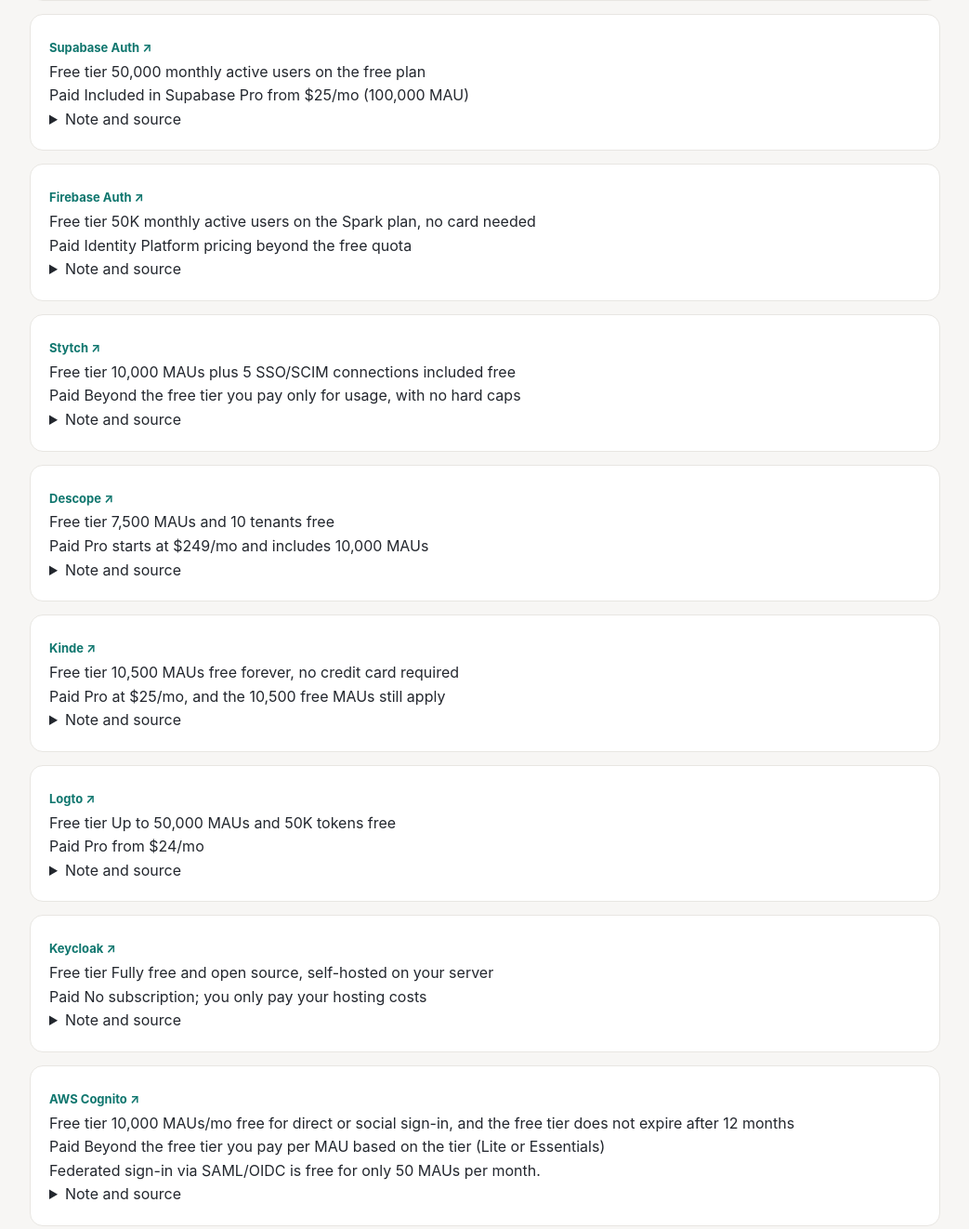
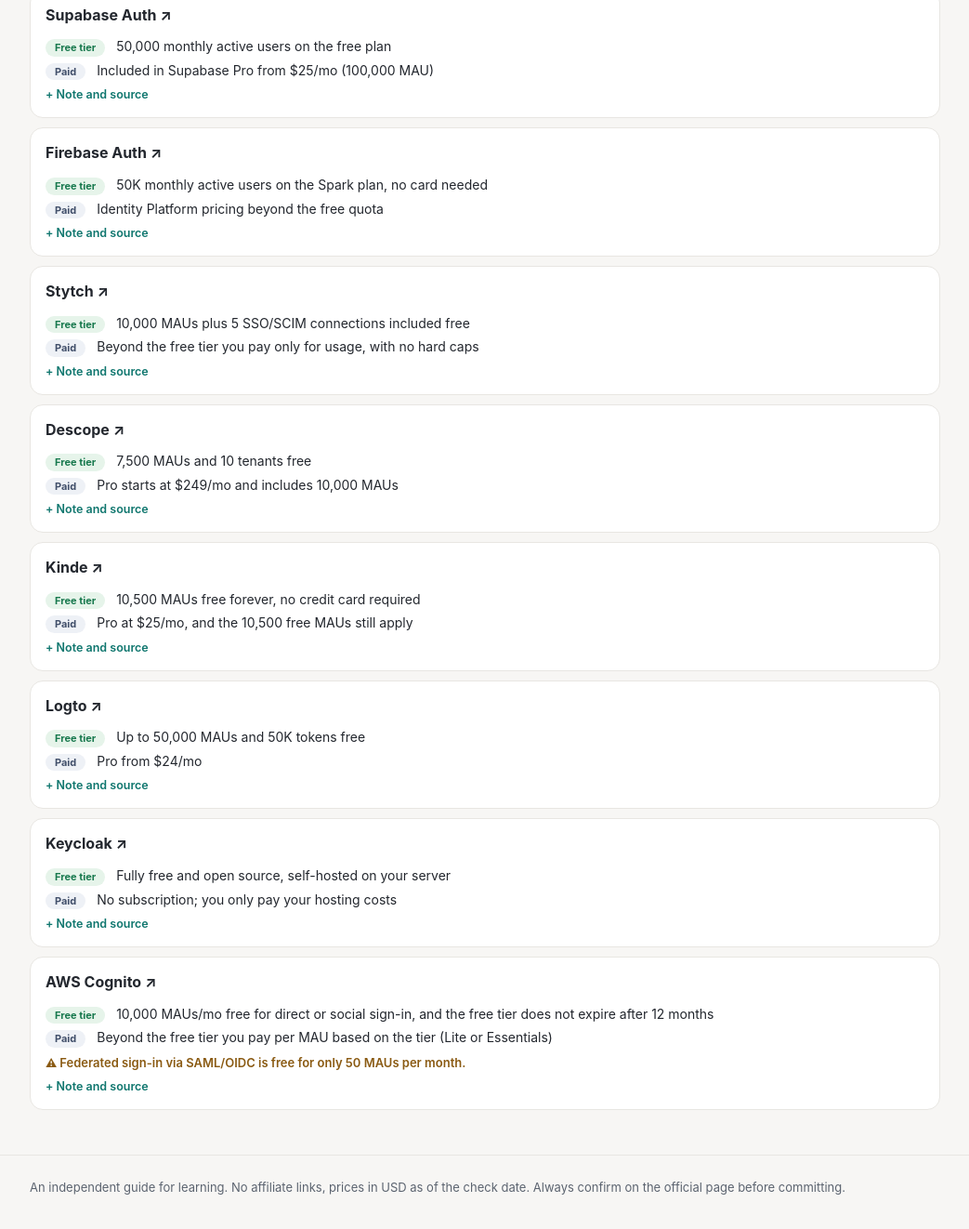
Before and after one commit to HazemYT55/Dev-Guide, a plain HTML site: page auth.html in a window 1280 px wide. Shown: the part 684-2006 px from the top of the page at 93% size, without its empty margins (118-1161 px from the left). Drawn offline with Linux system fonts and the light colour scheme.

Commit message:
Refactor CSS styles for entries and add new tags
Updated padding and margin for entry and note styles. Added new styles for tags and warning lines.

```diff
--- a/assets/css/style.css
+++ b/assets/css/style.css
@@ -96,21 +96,51 @@ body {
   background: var(--card);
   border: 1px solid var(--line);
   border-radius: var(--radius);
-  padding: 20px;
-  margin-bottom: 14px;
+  padding: 14px 16px;
+  margin-bottom: 10px;
 }
 
 .entry-head { display: flex; justify-content: space-between; align-items: baseline; gap: 12px; flex-wrap: wrap; }
-.entry-head h3 { font-size: 18px; }
-.entry-head a { color: var(--accent); text-decoration: none; font-size: 13px; white-space: nowrap; }
-.entry-head a:hover { text-decoration: underline; }
+.entry-head h3 { font-size: 16px; margin-bottom: 6px; }
+.entry-head h3 a { color: var(--ink); text-decoration: none; }
+.entry-head h3 a:hover { color: var(--accent); text-decoration: underline; }
 
-.kv { display: grid; grid-template-columns: 130px 1fr; gap: 6px 14px; margin-top: 12px; font-size: 14px; }
-.kv dt { color: var(--ink-2); font-weight: 600; }
-.kv dd { color: var(--ink); }
+.rowline { font-size: 14px; margin: 4px 0; line-height: 1.5; }
+
+.tag {
+  display: inline-block;
+  font-size: 11px;
+  font-weight: 700;
+  border-radius: 999px;
+  padding: 1px 10px;
+  margin-inline-end: 8px;
+  white-space: nowrap;
+}
+.tag-free { background: #e6f4ea; color: #18794e; }
+.tag-paid { background: #eef1f6; color: #42506b; }
+
+.warnline {
+  margin: 6px 0 0;
+  font-size: 13px;
+  font-weight: 600;
+  color: var(--warn-ink);
+}
+.warnline::before { content: '\26A0\FE0E  '; font-size: 12px; }
+
+.more { margin-top: 6px; }
+.more summary {
+  cursor: pointer;
+  font-size: 12.5px;
+  color: var(--accent);
+  font-weight: 600;
+  list-style: none;
+}
+.more summary::-webkit-details-marker { display: none; }
+.more summary::before { content: '+ '; }
+.more[open] summary::before { content: '\2212 '; }
 
 .note {
-  margin-top: 12px;
+  margin-top: 8px;
   background: var(--warn-bg);
   color: var(--warn-ink);
   font-size: 13px;
@@ -118,7 +148,7 @@ body {
   padding: 10px 12px;
 }
 
-.src { margin-top: 10px; font-size: 12px; color: var(--ink-2); }
+.src { margin-top: 8px; font-size: 12px; color: var(--ink-2); word-break: break-all; }
 .src a { color: var(--ink-2); }
 
 .back-link { display: inline-block; margin: 24px 0 4px; color: var(--accent); text-decoration: none; font-size: 14px; }
```
